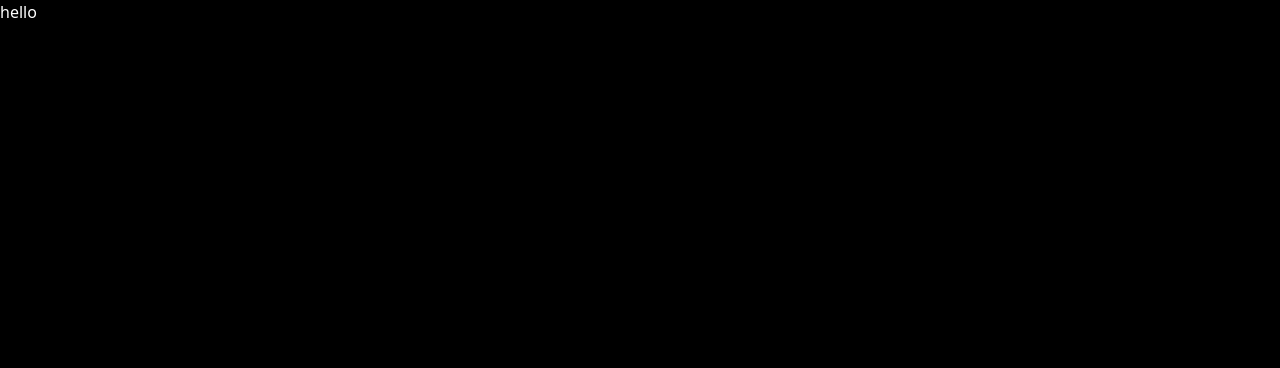
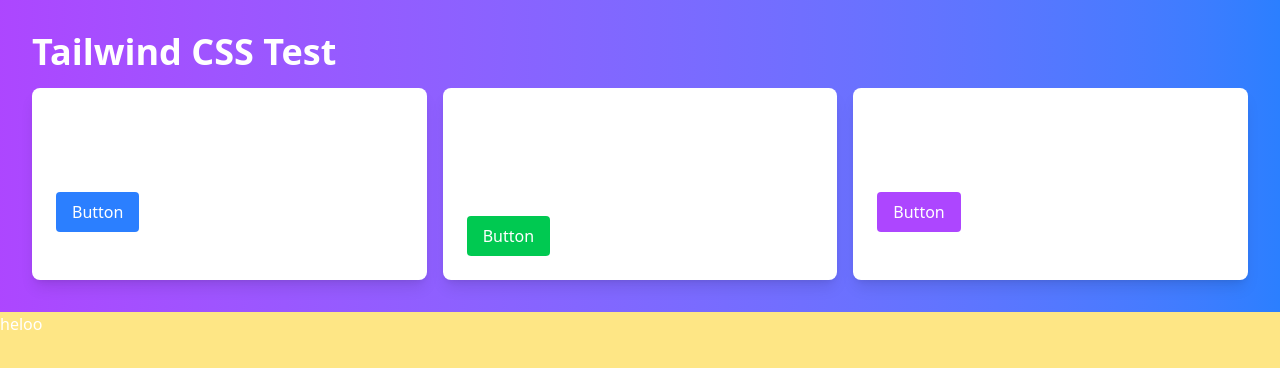
Before and after one commit to shubhamraj82/employe_management, a React (Vite) app: page / in a window 1280 px wide. Shown: the top 368 px of the page. Built offline with nearby package versions, Linux system fonts and the light colour scheme.

Commit message:
corrected the tailwind css setup

```diff
--- a/package.json
+++ b/package.json
@@ -10,13 +10,13 @@
     "preview": "vite preview"
   },
   "dependencies": {
+    "@tailwindcss/vite": "^4.1.7",
     "react": "^19.1.0",
     "react-dom": "^19.1.0"
   },
   "devDependencies": {
     "@eslint/js": "^9.25.0",
     "@tailwindcss/postcss": "^4.1.7",
-    "@tailwindcss/vite": "^4.1.7",
     "@types/react": "^19.1.2",
     "@types/react-dom": "^19.1.2",
     "@vitejs/plugin-react": "^4.4.1",
--- a/src/App.jsx
+++ b/src/App.jsx
@@ -1,9 +1,12 @@
 import React from 'react'
 import Login from './components/Auth/Login'
+import TestTailwind from './components/TestTailwind'
+
 const App = () =>{
     return(
        <>
-       <Login/>
+       <TestTailwind />
+       <Login />
        </>
     )
 }
--- a/src/components/Auth/Login.jsx
+++ b/src/components/Auth/Login.jsx
@@ -2,10 +2,10 @@ import React from 'react'
 
 const Login = () => {
   return (
-    <div>
-      hello
+    <div className='min-h-screen w-full bg-amber-200'>
+     heloo
     </div>
   )
 }
 
-export default Login
+export default Login
--- /dev/null
+++ b/src/components/TestTailwind.jsx
@@ -0,0 +1,32 @@
+const TestTailwind = () => {
+  return (
+    <div className="p-8 bg-gradient-to-r from-purple-500 to-blue-500">
+      <h1 className="text-4xl font-bold text-white mb-4">Tailwind CSS Test</h1>
+      <div className="grid grid-cols-1 md:grid-cols-3 gap-4">
+        <div className="bg-white p-6 rounded-lg shadow-lg">
+          <h2 className="text-2xl font-semibold text-gray-800">Card 1</h2>
+          <p className="text-gray-600 mt-2">Tailwind CSS is working if this card has styling!</p>
+          <button className="mt-4 bg-blue-500 hover:bg-blue-600 text-white px-4 py-2 rounded">
+            Button
+          </button>
+        </div>
+        <div className="bg-white p-6 rounded-lg shadow-lg">
+          <h2 className="text-2xl font-semibold text-gray-800">Card 2</h2>
+          <p className="text-gray-600 mt-2">Testing Tailwind's responsive design functionality.</p>
+          <button className="mt-4 bg-green-500 hover:bg-green-600 text-white px-4 py-2 rounded">
+            Button
+          </button>
+        </div>
+        <div className="bg-white p-6 rounded-lg shadow-lg">
+          <h2 className="text-2xl font-semibold text-gray-800">Card 3</h2>
+          <p className="text-gray-600 mt-2">Tailwind makes styling so much faster!</p>
+          <button className="mt-4 bg-purple-500 hover:bg-purple-600 text-white px-4 py-2 rounded">
+            Button
+          </button>
+        </div>
+      </div>
+    </div>
+  );
+};
+
+export default TestTailwind;
--- a/src/index.css
+++ b/src/index.css
@@ -1,6 +1,4 @@
-@tailwind base;
-@tailwind components;
-@tailwind utilities;
+/* Tailwind directives */
 @import "tailwindcss";
 
 *{
--- a/vite.config.js
+++ b/vite.config.js
@@ -1,8 +1,9 @@
 import { defineConfig } from 'vite'
 import react from '@vitejs/plugin-react'
+import tailwindcss from '@tailwindcss/vite'
 
 // https://vite.dev/config/
 export default defineConfig({
-  plugins: [react()],
+  plugins: [react(), tailwindcss()],
 
 })
```
Also changed, not shown: 1 other file (tests, documents, lock files or other folders).
